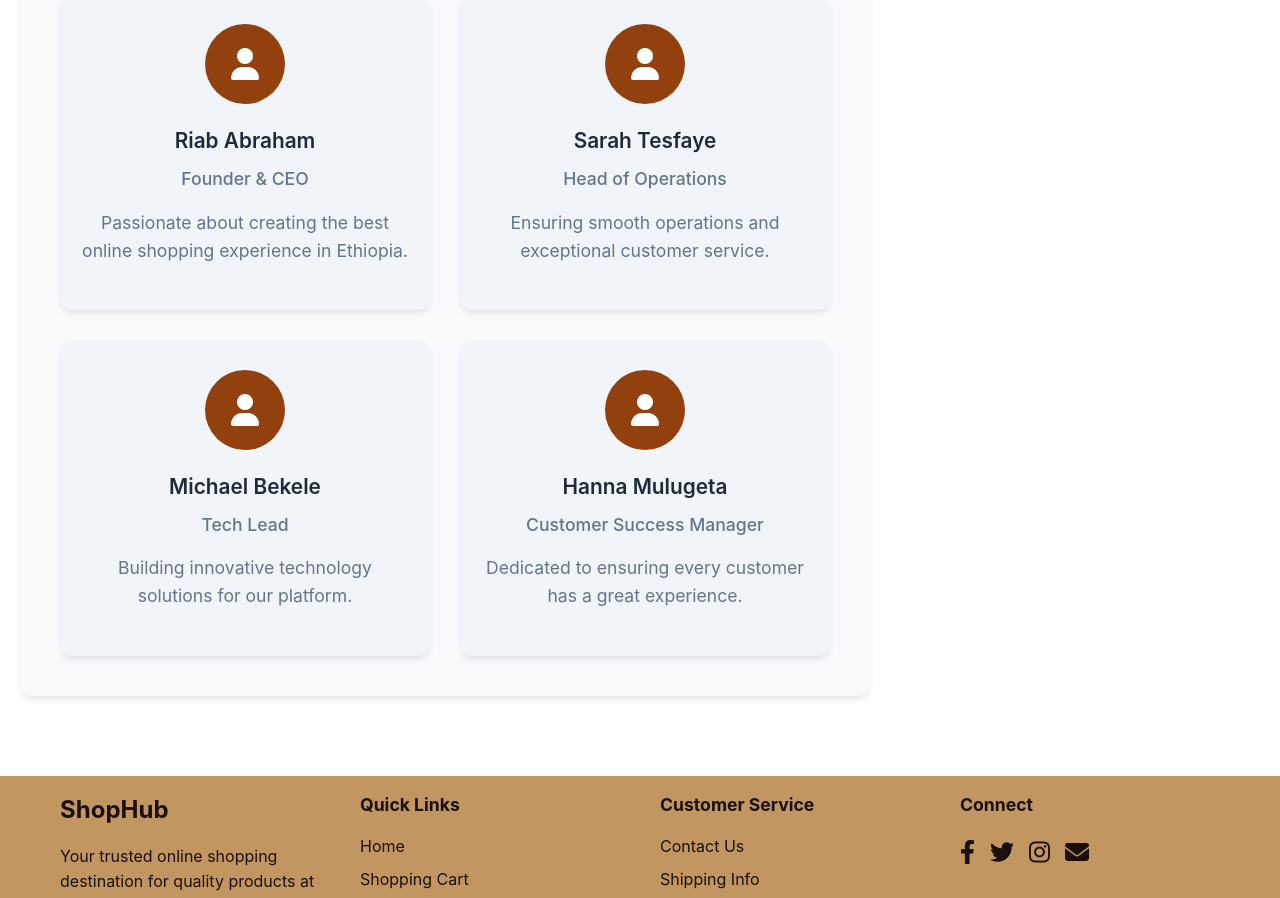
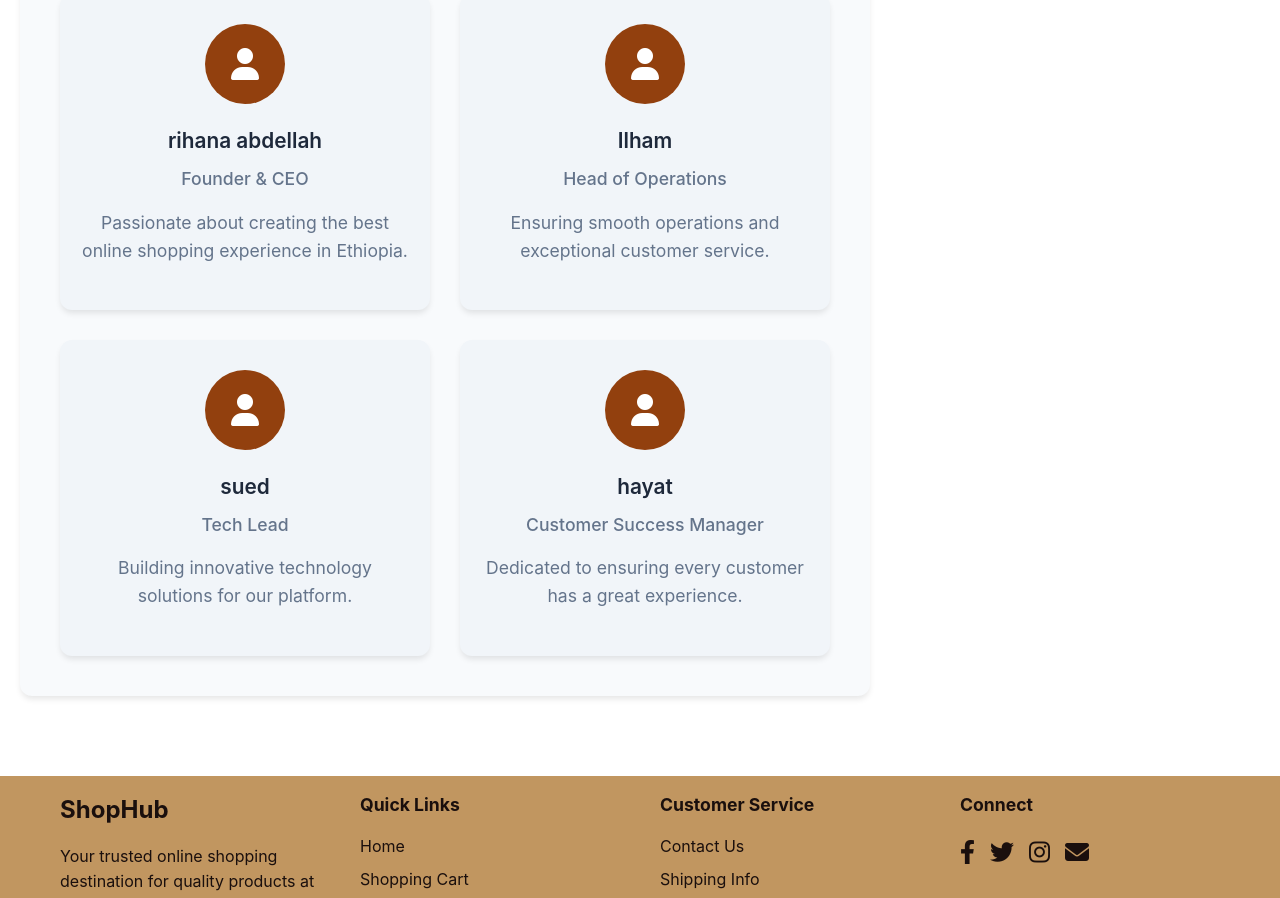
Before and after one commit to Rihana8691/Shop-Hub, a React (Vite) app in the folder frontend/: page /about in a window 1280 px wide. Shown: the part 2100-2998 px from the top of the page. Built offline with nearby package versions, Linux system fonts and the light colour scheme.

Commit message:
Update team member names in Meet Our Team section

```diff
--- a/frontend/src/pages/AboutPage.jsx
+++ b/frontend/src/pages/AboutPage.jsx
@@ -115,7 +115,7 @@ const AboutPage = () => {
                 <div className="member-avatar">
                   <i className="fas fa-user"></i>
                 </div>
-                <h3>Riab Abraham</h3>
+                <h3>rihana abdellah</h3>
                 <p className="member-title">Founder & CEO</p>
                 <p className="member-bio">Passionate about creating the best online shopping experience in Ethiopia.</p>
               </div>
@@ -123,7 +123,7 @@ const AboutPage = () => {
                 <div className="member-avatar">
                   <i className="fas fa-user"></i>
                 </div>
-                <h3>Sarah Tesfaye</h3>
+                <h3>Ilham</h3>
                 <p className="member-title">Head of Operations</p>
                 <p className="member-bio">Ensuring smooth operations and exceptional customer service.</p>
               </div>
@@ -131,7 +131,7 @@ const AboutPage = () => {
                 <div className="member-avatar">
                   <i className="fas fa-user"></i>
                 </div>
-                <h3>Michael Bekele</h3>
+                <h3>sued</h3>
                 <p className="member-title">Tech Lead</p>
                 <p className="member-bio">Building innovative technology solutions for our platform.</p>
               </div>
@@ -139,7 +139,7 @@ const AboutPage = () => {
                 <div className="member-avatar">
                   <i className="fas fa-user"></i>
                 </div>
-                <h3>Hanna Mulugeta</h3>
+                <h3>hayat</h3>
                 <p className="member-title">Customer Success Manager</p>
                 <p className="member-bio">Dedicated to ensuring every customer has a great experience.</p>
               </div>
```
